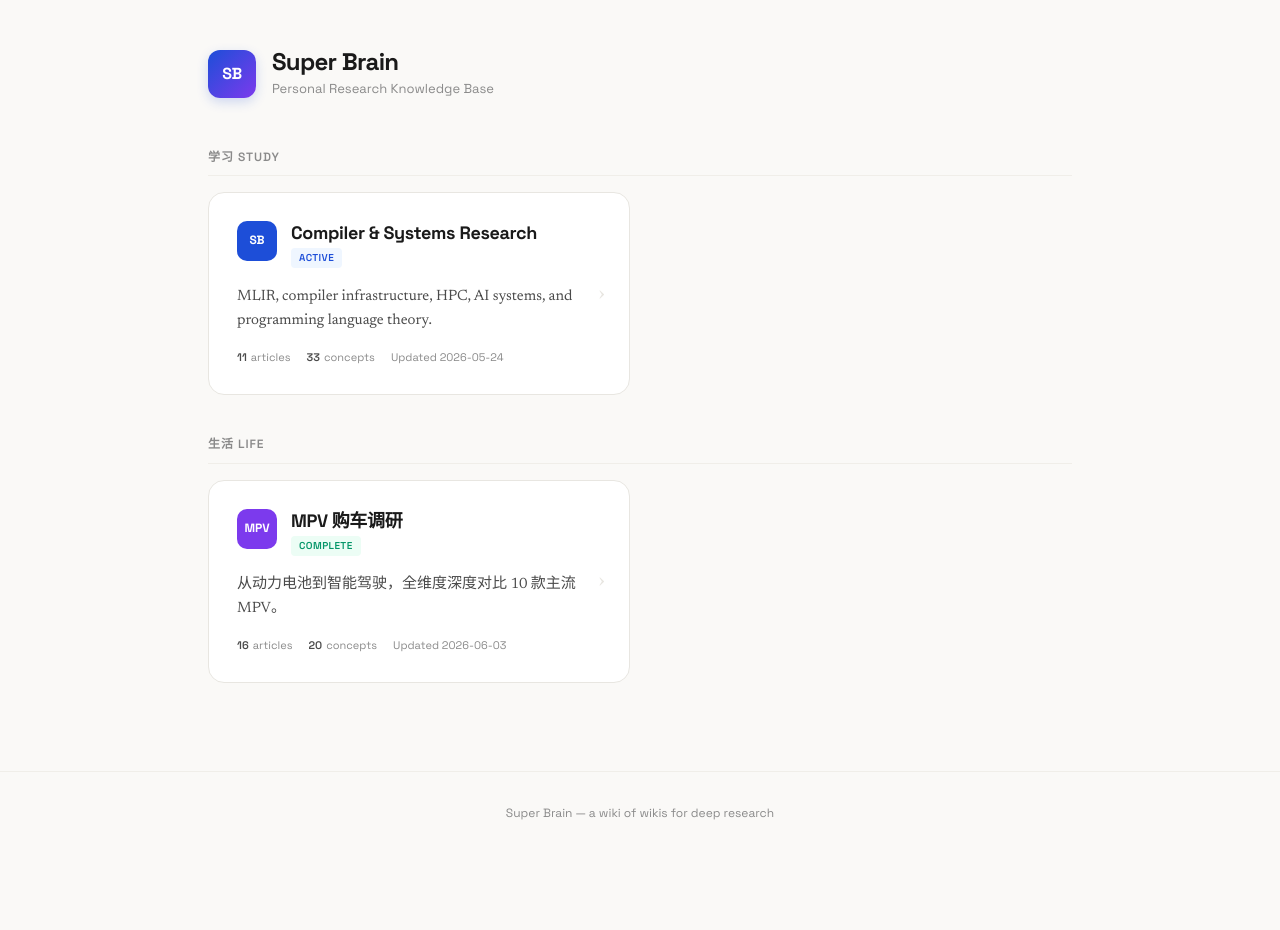
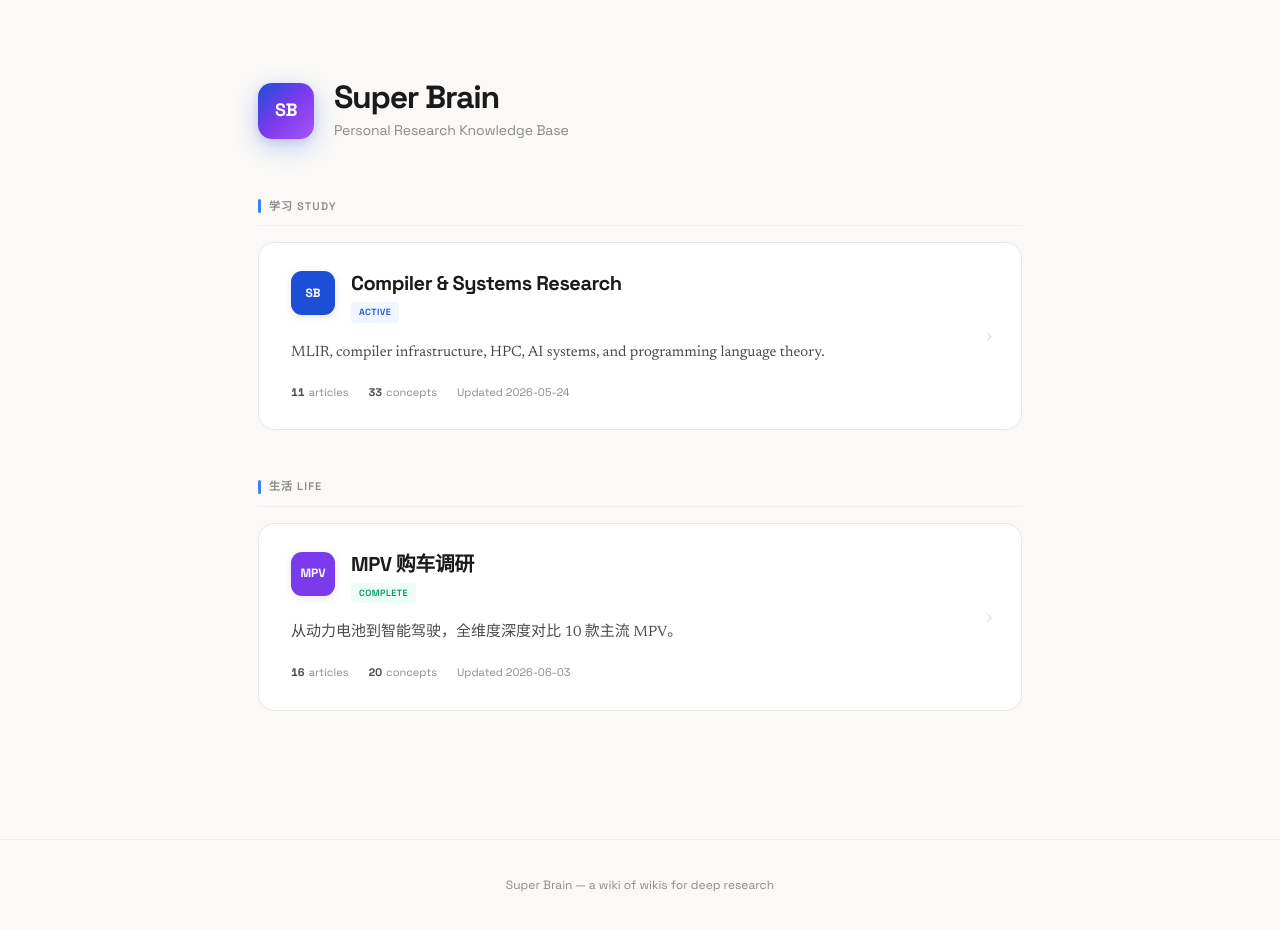
Before and after one commit to SyntaxArchmage/super-brain, a plain HTML site: page site/index.html in a window 1280 px wide. Before the commit the page ends 855 px from the top, so only its background shows below. Drawn offline with Linux system fonts and the light colour scheme.

Commit message:
Redesign Face Page with polished visuals and motion
- Larger hero with gradient brand icon and hover interaction
- Cards have colored top-accent line on hover (per-topic color)
- Staggered fade-up entry animations for categories
- Refined typography, spacing, and card hover depth effects
- Icon scale animation on card hover
- Arrow slides right on hover with color transition
- Category labels with accent bar indicator

```diff
--- a/site/face.css
+++ b/site/face.css
@@ -38,75 +38,72 @@ body {
   flex-direction: column;
 }
 
-/* Header */
+/* Hero header */
 .face-header {
-  padding: 48px 48px 0;
-  max-width: 960px;
+  padding: 80px 48px 0;
+  max-width: 860px;
   margin: 0 auto;
   width: 100%;
+  animation: face-fade-up 0.6s ease both;
+}
+
+@keyframes face-fade-up {
+  from { opacity: 0; transform: translateY(16px); }
+  to   { opacity: 1; transform: translateY(0); }
 }
 
 .face-brand {
   display: flex;
   align-items: center;
-  gap: 16px;
+  gap: 20px;
 }
 
 .face-brand-icon {
-  width: 48px;
-  height: 48px;
-  background: linear-gradient(135deg, #1d4ed8, #7c3aed);
-  border-radius: 12px;
+  width: 56px;
+  height: 56px;
+  background: linear-gradient(135deg, #1d4ed8 0%, #7c3aed 50%, #a855f7 100%);
+  border-radius: 14px;
   display: flex;
   align-items: center;
   justify-content: center;
   font-family: var(--font-ui);
-  font-size: 1rem;
+  font-size: 1.125rem;
   font-weight: 700;
   color: white;
   letter-spacing: -0.02em;
-  box-shadow: 0 4px 12px rgba(29, 78, 216, 0.2);
+  box-shadow: 0 8px 24px rgba(29, 78, 216, 0.25), 0 2px 8px rgba(124, 58, 237, 0.15);
+  transition: transform 0.3s ease, box-shadow 0.3s ease;
+}
+
+.face-brand:hover .face-brand-icon {
+  transform: scale(1.05) rotate(-2deg);
+  box-shadow: 0 12px 32px rgba(29, 78, 216, 0.3), 0 4px 12px rgba(124, 58, 237, 0.2);
 }
 
 .face-brand-title {
   font-family: var(--font-ui);
-  font-size: 1.5rem;
+  font-size: 2rem;
   font-weight: 700;
-  letter-spacing: -0.03em;
+  letter-spacing: -0.04em;
   color: var(--c-text);
-  line-height: 1.2;
+  line-height: 1.1;
 }
 
 .face-brand-subtitle {
   font-family: var(--font-ui);
-  font-size: 0.8125rem;
+  font-size: 0.875rem;
   color: var(--c-text-tertiary);
-  margin-top: 2px;
+  margin-top: 4px;
+  letter-spacing: -0.01em;
 }
 
 /* Main grid */
 .face-main {
   flex: 1;
-  max-width: 960px;
+  max-width: 860px;
   margin: 0 auto;
   width: 100%;
-  padding: 48px;
-}
-
-.face-category {
-  margin-bottom: 40px;
-}
-
-.face-category-label {
-  font-family: var(--font-ui);
-  font-size: 0.75rem;
-  font-weight: 600;
-  text-transform: uppercase;
-  letter-spacing: 0.08em;
-  color: var(--c-text-tertiary);
-  margin-bottom: 16px;
-  padding-bottom: 8px;
-  border-bottom: 1px solid var(--c-border-subtle);
+  padding: 56px 48px 80px;
 }
 
 .face-loading {
@@ -117,10 +114,50 @@ body {
   font-size: 0.875rem;
 }
 
+.face-loading a {
+  color: var(--c-accent);
+  text-decoration: none;
+}
+
+.face-loading a:hover { text-decoration: underline; }
+
+/* Category sections */
+.face-category {
+  margin-bottom: 48px;
+  animation: face-fade-up 0.6s ease both;
+}
+
+.face-category:nth-child(1) { animation-delay: 0.1s; }
+.face-category:nth-child(2) { animation-delay: 0.2s; }
+.face-category:nth-child(3) { animation-delay: 0.3s; }
+
+.face-category-label {
+  font-family: var(--font-ui);
+  font-size: 0.6875rem;
+  font-weight: 600;
+  text-transform: uppercase;
+  letter-spacing: 0.1em;
+  color: var(--c-text-tertiary);
+  margin-bottom: 16px;
+  padding-bottom: 10px;
+  border-bottom: 1px solid var(--c-border-subtle);
+  display: flex;
+  align-items: center;
+  gap: 8px;
+}
+
+.face-category-label::before {
+  content: "";
+  width: 3px;
+  height: 14px;
+  border-radius: 2px;
+  background: var(--c-accent-muted);
+}
+
 .face-grid {
   display: grid;
-  grid-template-columns: repeat(auto-fill, minmax(380px, 1fr));
-  gap: 20px;
+  grid-template-columns: 1fr;
+  gap: 16px;
 }
 
 /* Topic card */
@@ -131,30 +168,51 @@ body {
   background: var(--c-surface);
   border: 1px solid var(--c-border);
   border-radius: var(--radius-xl);
-  padding: 28px;
+  padding: 28px 32px;
   cursor: pointer;
-  transition: border-color 0.2s, box-shadow 0.25s, transform 0.2s;
   position: relative;
   overflow: hidden;
+  transition: border-color 0.25s ease, box-shadow 0.3s ease, transform 0.25s ease;
+}
+
+.topic-card::before {
+  content: "";
+  position: absolute;
+  top: 0;
+  left: 0;
+  right: 0;
+  height: 3px;
+  background: linear-gradient(90deg, var(--topic-color, #1d4ed8), transparent);
+  opacity: 0;
+  transition: opacity 0.3s ease;
 }
 
 .topic-card:hover {
   border-color: var(--c-accent-muted);
-  box-shadow: 0 8px 32px rgba(29, 78, 216, 0.08), 0 2px 8px rgba(0, 0, 0, 0.04);
-  transform: translateY(-2px);
+  box-shadow: 0 12px 40px rgba(29, 78, 216, 0.08), 0 4px 12px rgba(0, 0, 0, 0.03);
+  transform: translateY(-3px);
+}
+
+.topic-card:hover::before {
+  opacity: 1;
+}
+
+.topic-card:active {
+  transform: translateY(-1px);
+  box-shadow: 0 6px 24px rgba(29, 78, 216, 0.06), 0 2px 8px rgba(0, 0, 0, 0.02);
 }
 
 .topic-card-header {
   display: flex;
   align-items: flex-start;
-  gap: 14px;
-  margin-bottom: 14px;
+  gap: 16px;
+  margin-bottom: 16px;
 }
 
 .topic-card-icon {
-  width: 40px;
-  height: 40px;
-  border-radius: 10px;
+  width: 44px;
+  height: 44px;
+  border-radius: 11px;
   display: flex;
   align-items: center;
   justify-content: center;
@@ -163,27 +221,33 @@ body {
   font-weight: 700;
   color: white;
   flex-shrink: 0;
+  box-shadow: 0 2px 8px rgba(0,0,0,0.1);
+  transition: transform 0.3s ease;
+}
+
+.topic-card:hover .topic-card-icon {
+  transform: scale(1.08);
 }
 
 .topic-card-title {
   font-family: var(--font-ui);
-  font-size: 1.125rem;
+  font-size: 1.25rem;
   font-weight: 700;
   color: var(--c-text);
-  letter-spacing: -0.02em;
-  line-height: 1.3;
+  letter-spacing: -0.025em;
+  line-height: 1.25;
 }
 
 .topic-card-status {
   display: inline-block;
   font-family: var(--font-ui);
-  font-size: 0.625rem;
+  font-size: 0.5625rem;
   font-weight: 600;
   text-transform: uppercase;
-  letter-spacing: 0.04em;
-  padding: 2px 8px;
+  letter-spacing: 0.05em;
+  padding: 3px 8px;
   border-radius: 4px;
-  margin-top: 4px;
+  margin-top: 6px;
 }
 
 .topic-card-status.active {
@@ -204,13 +268,14 @@ body {
 .topic-card-desc {
   font-size: 0.9375rem;
   color: var(--c-text-secondary);
-  line-height: 1.6;
-  margin-bottom: 16px;
+  line-height: 1.65;
+  margin-bottom: 18px;
+  max-width: 560px;
 }
 
 .topic-card-stats {
   display: flex;
-  gap: 16px;
+  gap: 20px;
   font-family: var(--font-ui);
   font-size: 0.6875rem;
   color: var(--c-text-tertiary);
@@ -223,41 +288,44 @@ body {
 }
 
 .topic-stat-num {
-  font-weight: 600;
+  font-weight: 700;
   color: var(--c-text-secondary);
+  font-variant-numeric: tabular-nums;
 }
 
 .topic-card-arrow {
   position: absolute;
-  right: 24px;
+  right: 28px;
   top: 50%;
   transform: translateY(-50%);
-  font-size: 1.25rem;
+  font-size: 1.5rem;
   color: var(--c-border);
-  transition: color 0.2s, transform 0.2s;
+  transition: color 0.25s ease, transform 0.25s ease;
+  font-weight: 300;
 }
 
 .topic-card:hover .topic-card-arrow {
   color: var(--c-accent);
-  transform: translateY(-50%) translateX(4px);
+  transform: translateY(-50%) translateX(6px);
 }
 
 /* Footer */
 .face-footer {
   text-align: center;
-  padding: 32px;
+  padding: 36px 48px;
   font-family: var(--font-ui);
   font-size: 0.75rem;
   color: var(--c-text-tertiary);
   border-top: 1px solid var(--c-border-subtle);
+  animation: face-fade-up 0.6s ease 0.4s both;
 }
 
 /* Responsive */
 @media (max-width: 640px) {
-  .face-header { padding: 32px 20px 0; }
-  .face-main { padding: 32px 20px; }
-  .face-grid { grid-template-columns: 1fr; }
-  .face-brand-icon { width: 40px; height: 40px; font-size: 0.875rem; }
-  .face-brand-title { font-size: 1.25rem; }
-  .topic-card { padding: 20px; }
+  .face-header { padding: 48px 20px 0; }
+  .face-main { padding: 40px 20px 64px; }
+  .face-brand-icon { width: 44px; height: 44px; font-size: 0.9375rem; border-radius: 11px; }
+  .face-brand-title { font-size: 1.5rem; }
+  .topic-card { padding: 22px; }
+  .topic-card-title { font-size: 1.0625rem; }
 }
--- a/site/face.js
+++ b/site/face.js
@@ -47,7 +47,7 @@
       html += '<div class="face-grid">';
       cat.topics.forEach(function (topic) {
         html +=
-          '<a class="topic-card" href="' + topic.path + '">' +
+          '<a class="topic-card" href="' + topic.path + '" style="--topic-color:' + (topic.color || "#1d4ed8") + '">' +
             '<div class="topic-card-header">' +
               '<div class="topic-card-icon" style="background:' + (topic.color || "#1d4ed8") + '">' +
                 topic.icon +
```
